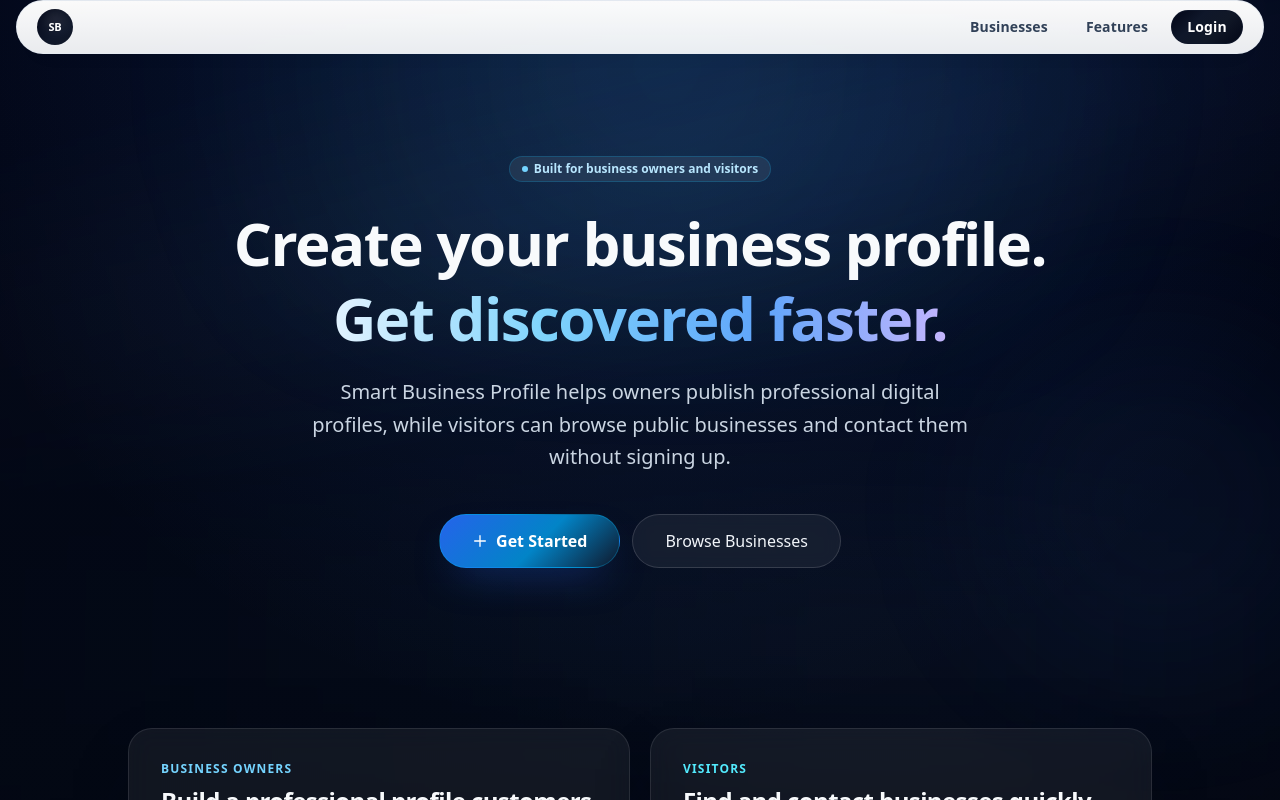
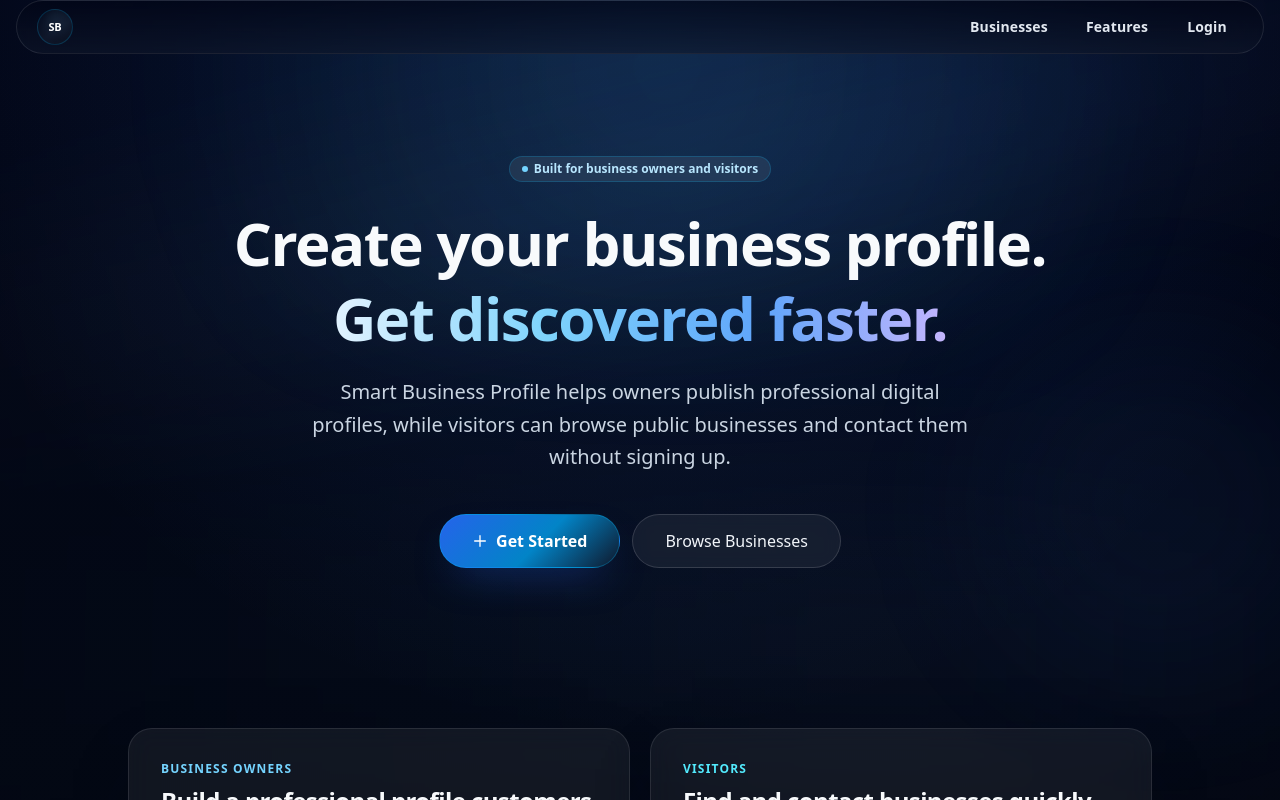
Before and after one commit to MasterGameZone/smart-business-profile, a React (Vite) app: page / in a window 1280 px wide. Shown: the top 800 px of the page. Built offline with nearby package versions, Linux system fonts and the light colour scheme; no server answers.

Commit message:
Add dark landing theme and navbar polish

```diff
--- a/src/components/AppHeader.tsx
+++ b/src/components/AppHeader.tsx
@@ -21,6 +21,7 @@ function AppHeader() {
   const [toasts, setToasts] = useState<ToastItem[]>([])
   const [shouldAnimateEntrance] = useState(() => !hasPlayedNavbarEntrance)
   const isLandingPage = location.pathname === '/'
+  const isDarkLandingNavbar = isLandingPage
   const navbarInteractionStyle: CSSProperties = {
     WebkitTapHighlightColor: 'transparent',
   }
@@ -78,7 +79,9 @@ function AppHeader() {
 
   const handleNavItemClick = (item: NavItem) => {
     if (item.type === 'scroll') {
-      document.getElementById('features')?.scrollIntoView({ behavior: 'smooth', block: 'start' })
+      const sectionId = item.path.replace('#', '')
+      navigate({ pathname: '/', hash: item.path })
+      document.getElementById(sectionId)?.scrollIntoView({ behavior: 'smooth', block: 'start' })
       return
     }
 
@@ -86,22 +89,28 @@ function AppHeader() {
   }
 
   const navButtonClass = (item: NavItem) => {
-    const isActive = item.type !== 'scroll' && location.pathname === item.path
-    const isCta = item.emphasis
+    const isActive =
+      item.type === 'scroll'
+        ? location.pathname === '/' && location.hash === item.path
+        : location.pathname === item.path
     const baseClass =
-      'relative inline-flex min-w-[4rem] items-center justify-center overflow-hidden rounded-full border px-3 py-1 text-xs font-semibold tracking-[0.01em] focus:outline-none focus-visible:ring-2 focus-visible:ring-slate-300/80 focus-visible:ring-offset-2 focus-visible:ring-offset-slate-50 sm:min-w-[4.5rem] sm:px-3.5 sm:py-1.5 sm:text-sm'
+      `relative inline-flex min-w-[4rem] items-center justify-center overflow-hidden rounded-full border px-3 py-1 text-xs font-semibold tracking-[0.01em] focus:outline-none focus-visible:ring-2 sm:min-w-[4.5rem] sm:px-3.5 sm:py-1.5 sm:text-sm ${
+        isDarkLandingNavbar
+          ? 'focus-visible:ring-slate-300/80 focus-visible:ring-offset-2 focus-visible:ring-offset-slate-950'
+          : 'focus-visible:ring-slate-300/80 focus-visible:ring-offset-2 focus-visible:ring-offset-slate-50'
+      }`
 
-    if (isCta) {
+    if (isDarkLandingNavbar) {
       return `${baseClass} ${
         isActive
-          ? 'border-slate-700 bg-[linear-gradient(135deg,#0f172a_0%,#1e293b_100%)] text-white shadow-[0_14px_28px_-18px_rgba(15,23,42,0.7)]'
-          : 'border-slate-900/80 bg-[linear-gradient(135deg,#020617_0%,#0f172a_34%,#111827_62%,#020617_100%)] text-white shadow-[0_16px_34px_-20px_rgba(15,23,42,0.8)]'
-      } focus-visible:ring-slate-400`
+          ? 'border-white/10 bg-white/10 text-white'
+          : 'border-transparent bg-transparent text-slate-200'
+      }`
     }
 
     return `${baseClass} ${
       isActive
-        ? 'border-slate-200 bg-[linear-gradient(180deg,rgba(241,245,249,0.98),rgba(226,232,240,0.92))] text-slate-950 shadow-[inset_0_1px_0_rgba(255,255,255,0.95),0_10px_18px_-24px_rgba(15,23,42,0.18)]'
+        ? 'border-slate-200 bg-slate-100 text-slate-950'
         : 'border-transparent bg-transparent text-slate-700'
     }`
   }
@@ -110,7 +119,13 @@ function AppHeader() {
     <header className="sticky top-0 z-30 w-full px-3 pt-0 pb-0.5 sm:px-4 sm:pb-1">
       <ToastContainer toasts={toasts} />
       <div className={`mx-auto w-full max-w-[1440px] ${shouldAnimateEntrance ? 'animate-[navFloatIn_620ms_cubic-bezier(0.22,1,0.36,1)]' : ''}`}>
-        <div className="rounded-[2rem] border border-slate-200/80 bg-[linear-gradient(180deg,rgba(255,255,255,0.98),rgba(248,250,252,0.94))] px-3 py-1.5 sm:px-4 sm:py-2 md:px-5 shadow-[0_22px_48px_-30px_rgba(15,23,42,0.34),0_14px_24px_-24px_rgba(15,23,42,0.22)] backdrop-blur-xl">
+        <div
+          className={`rounded-[2rem] px-3 py-1.5 backdrop-blur-xl sm:px-4 sm:py-2 md:px-5 ${
+            isDarkLandingNavbar
+              ? 'border border-white/10 bg-[linear-gradient(180deg,rgba(2,6,23,0.76),rgba(15,23,42,0.58))] shadow-[0_18px_36px_-28px_rgba(2,6,23,0.75)]'
+              : 'border border-slate-200/80 bg-[linear-gradient(180deg,rgba(255,255,255,0.98),rgba(248,250,252,0.94))] shadow-[0_22px_48px_-30px_rgba(15,23,42,0.34),0_14px_24px_-24px_rgba(15,23,42,0.22)]'
+          }`}
+        >
           <div
             className={`flex items-center justify-between gap-2 sm:gap-3 ${
               isLandingPage && !user ? 'flex-nowrap' : 'flex-wrap'
@@ -119,12 +134,27 @@ function AppHeader() {
             <button
               type="button"
               onClick={handleBrandClick}
-              className="inline-flex shrink-0 items-center gap-2 text-xs font-semibold tracking-tight text-slate-900 focus:outline-none focus-visible:ring-2 focus-visible:ring-slate-300/80 focus-visible:ring-offset-2 focus-visible:ring-offset-slate-50 sm:text-sm"
+              className={`inline-flex shrink-0 items-center gap-2 text-xs font-semibold tracking-tight focus:outline-none focus-visible:ring-2 focus-visible:ring-slate-300/80 focus-visible:ring-offset-2 sm:text-sm ${
+                isDarkLandingNavbar
+                  ? 'text-slate-100 focus-visible:ring-offset-slate-950'
+                  : 'text-slate-900 focus-visible:ring-offset-slate-50'
+              }`}
               aria-label="Go to Smart Business Profile home"
               style={navbarInteractionStyle}
             >
-              <span className="relative flex h-8 w-8 items-center justify-center overflow-hidden rounded-full bg-[linear-gradient(145deg,#020617_0%,#0f172a_65%,#111827_100%)] text-[10px] font-bold text-white shadow-[0_14px_30px_-18px_rgba(15,23,42,0.72)] sm:h-9 sm:w-9 sm:text-[11px]">
-                <span className="pointer-events-none absolute inset-x-2 top-1 h-3 rounded-full bg-white/20 blur-sm" aria-hidden="true" />
+              <span
+                className={`relative flex h-8 w-8 items-center justify-center overflow-hidden rounded-full border text-[10px] font-bold text-white sm:h-9 sm:w-9 sm:text-[11px] ${
+                  isDarkLandingNavbar
+                    ? 'border-sky-400/20 bg-[linear-gradient(145deg,#020617_0%,#0f172a_58%,#0b1120_100%)] shadow-[0_14px_30px_-20px_rgba(14,165,233,0.4)]'
+                    : 'border-transparent bg-[linear-gradient(145deg,#020617_0%,#0f172a_65%,#111827_100%)] shadow-[0_14px_30px_-18px_rgba(15,23,42,0.72)]'
+                }`}
+              >
+                <span
+                  className={`pointer-events-none absolute inset-x-2 top-1 h-3 rounded-full blur-sm ${
+                    isDarkLandingNavbar ? 'bg-sky-300/20' : 'bg-white/20'
+                  }`}
+                  aria-hidden="true"
+                />
                 <span className="relative z-10">SB</span>
               </span>
               {!(isLandingPage && !user) && 'Smart Business Profile'}
@@ -155,7 +185,11 @@ function AppHeader() {
                     type="button"
                     onClick={handleLogout}
                     disabled={isSigningOut}
-                    className="inline-flex items-center justify-center rounded-full border border-slate-200 bg-[linear-gradient(180deg,rgba(255,255,255,0.96),rgba(248,250,252,0.92))] px-3 py-1 text-xs font-medium text-slate-700 shadow-[0_12px_26px_-22px_rgba(15,23,42,0.38)] focus:outline-none focus-visible:ring-2 focus-visible:ring-slate-300 focus-visible:ring-offset-2 focus-visible:ring-offset-slate-50 disabled:cursor-not-allowed disabled:opacity-70 sm:px-3.5 sm:py-1.5 sm:text-sm"
+                    className={`inline-flex items-center justify-center rounded-full border px-3 py-1 text-xs font-medium focus:outline-none focus-visible:ring-2 focus-visible:ring-offset-2 disabled:cursor-not-allowed disabled:opacity-70 sm:px-3.5 sm:py-1.5 sm:text-sm ${
+                      isDarkLandingNavbar
+                        ? 'border-white/12 bg-white/5 text-slate-200 focus-visible:ring-slate-300 focus-visible:ring-offset-slate-950'
+                        : 'border-slate-200 bg-[linear-gradient(180deg,rgba(255,255,255,0.96),rgba(248,250,252,0.92))] text-slate-700 shadow-[0_12px_26px_-22px_rgba(15,23,42,0.38)] focus-visible:ring-slate-300 focus-visible:ring-offset-slate-50'
+                    }`}
                     style={navbarInteractionStyle}
                   >
                     {isSigningOut ? 'Logging out...' : 'Log Out'}
```
